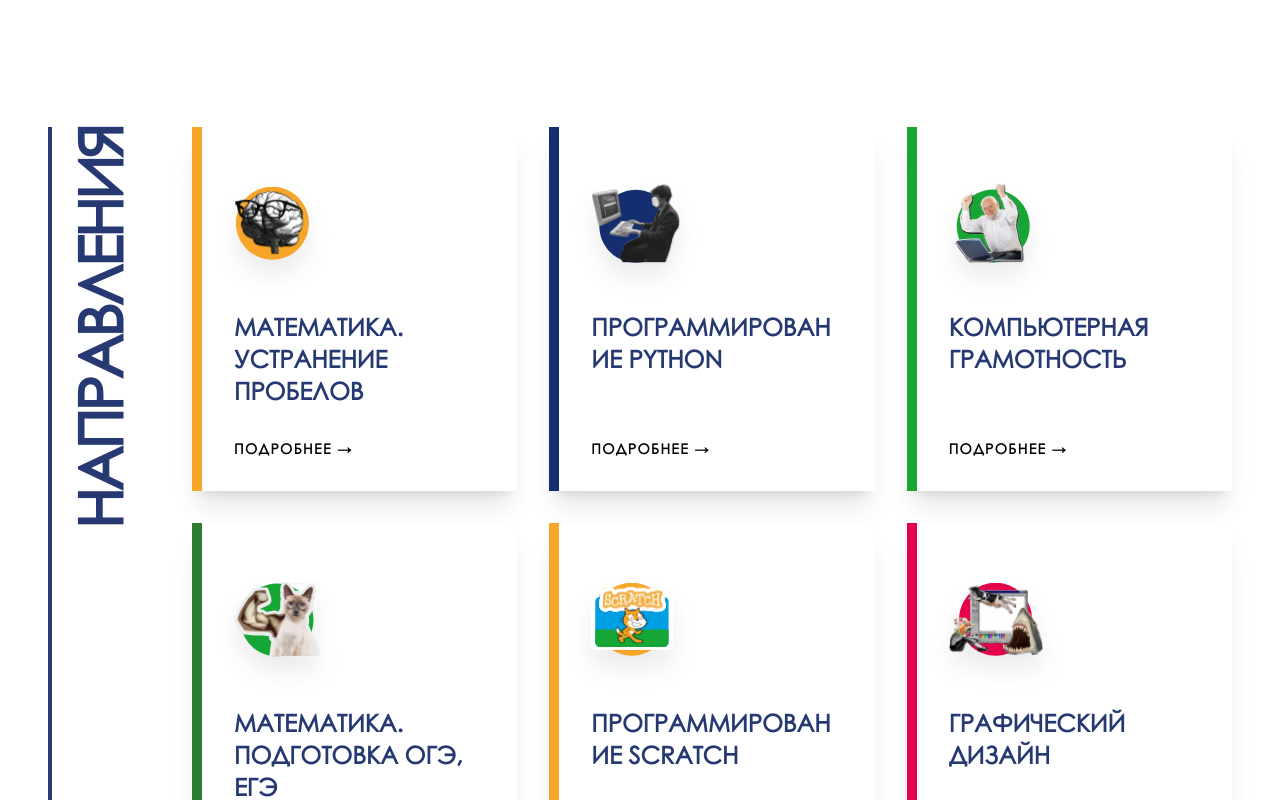
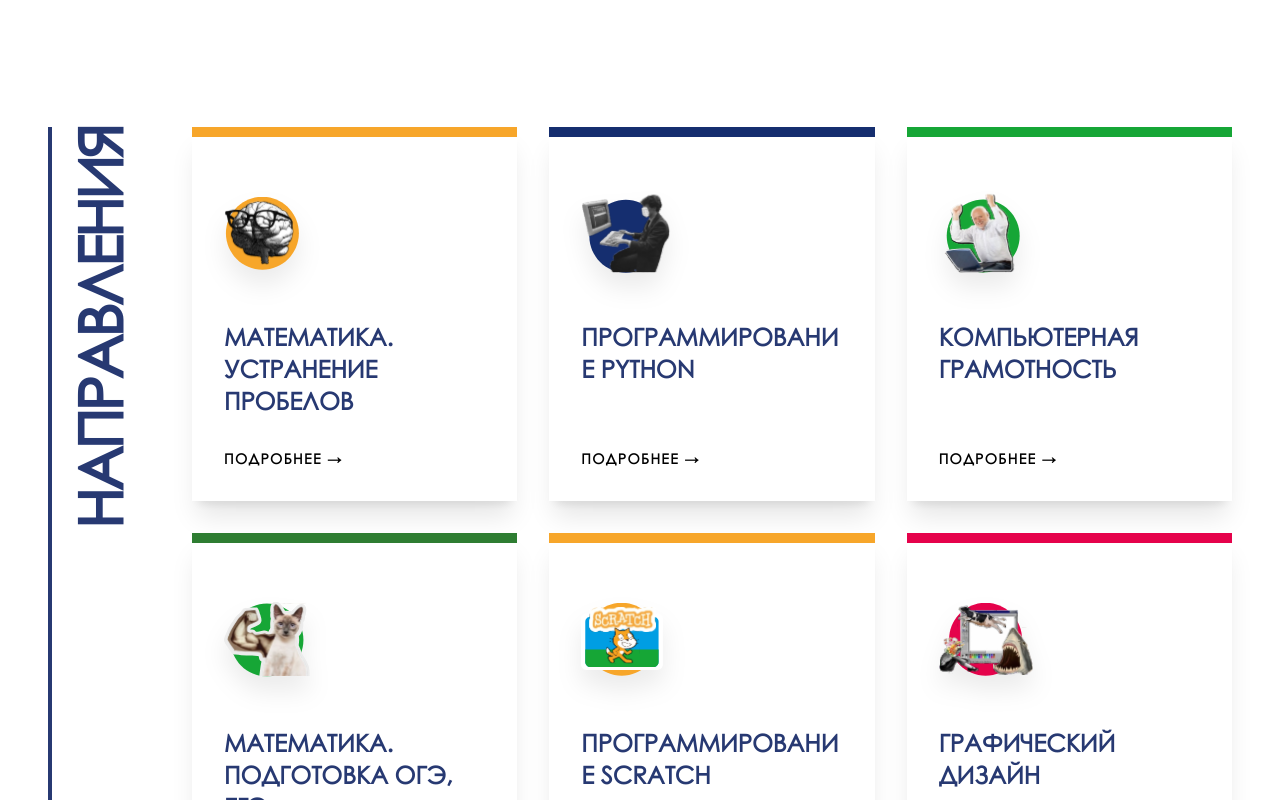
Before and after one commit to Evgesha675/sigma, a Vue app: page / in a window 1280 px wide. Shown: the part 3120-3920 px from the top of the page. Built offline with nearby package versions, Linux system fonts and the light colour scheme.

Commit message:
new: new

```diff
--- a/src/components/Courses.vue
+++ b/src/components/Courses.vue
@@ -47,9 +47,9 @@ const getImageUrl = (name) => {
           <div
             v-for="(course, index) in courses"
             :key="course.id"
-            class="course-card border-l-[10px] p-6 md:p-8 flex flex-col items-start text-left cursor-pointer transition-all duration-500 group relative shadow-xl hover:shadow-2xl w-full md:w-[calc(50%-1rem)] lg:w-[calc(33.333%-1.333rem)]"
+            class="course-card border-t-[10px] p-6 md:p-8 flex flex-col items-start text-left cursor-pointer transition-all duration-500 group relative shadow-xl hover:shadow-2xl w-full md:w-[calc(50%-1rem)] lg:w-[calc(33.333%-1.333rem)]"
             :class="{ 'hidden md:flex': index >= 3 && !isExpanded }"
-            :style="{ borderLeftColor: course.color, '--item-color': course.color }"
+            :style="{ borderTopColor: course.color, '--item-color': course.color }"
             data-aos="fade-up"
             :data-aos-delay="index * 50"
           >
```
